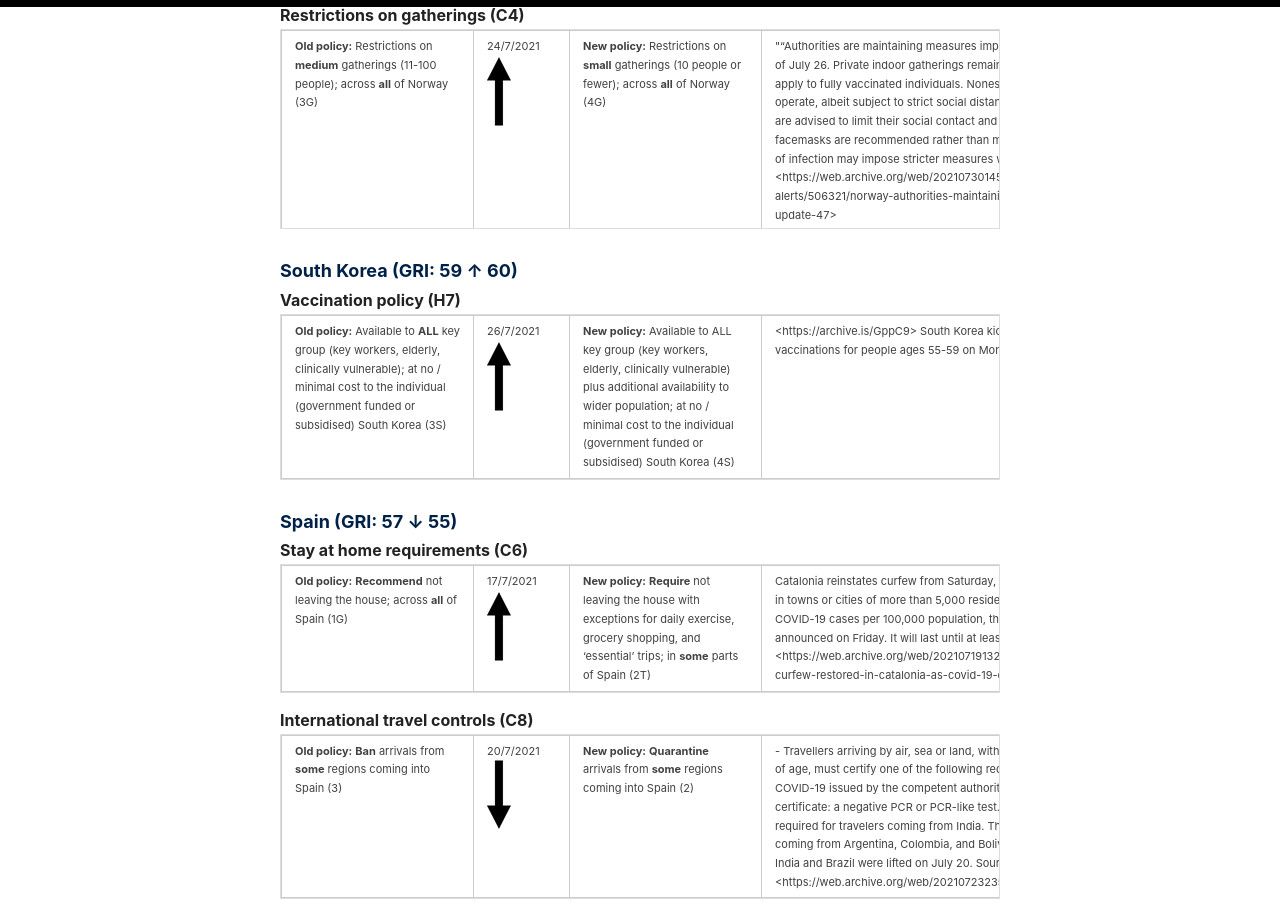
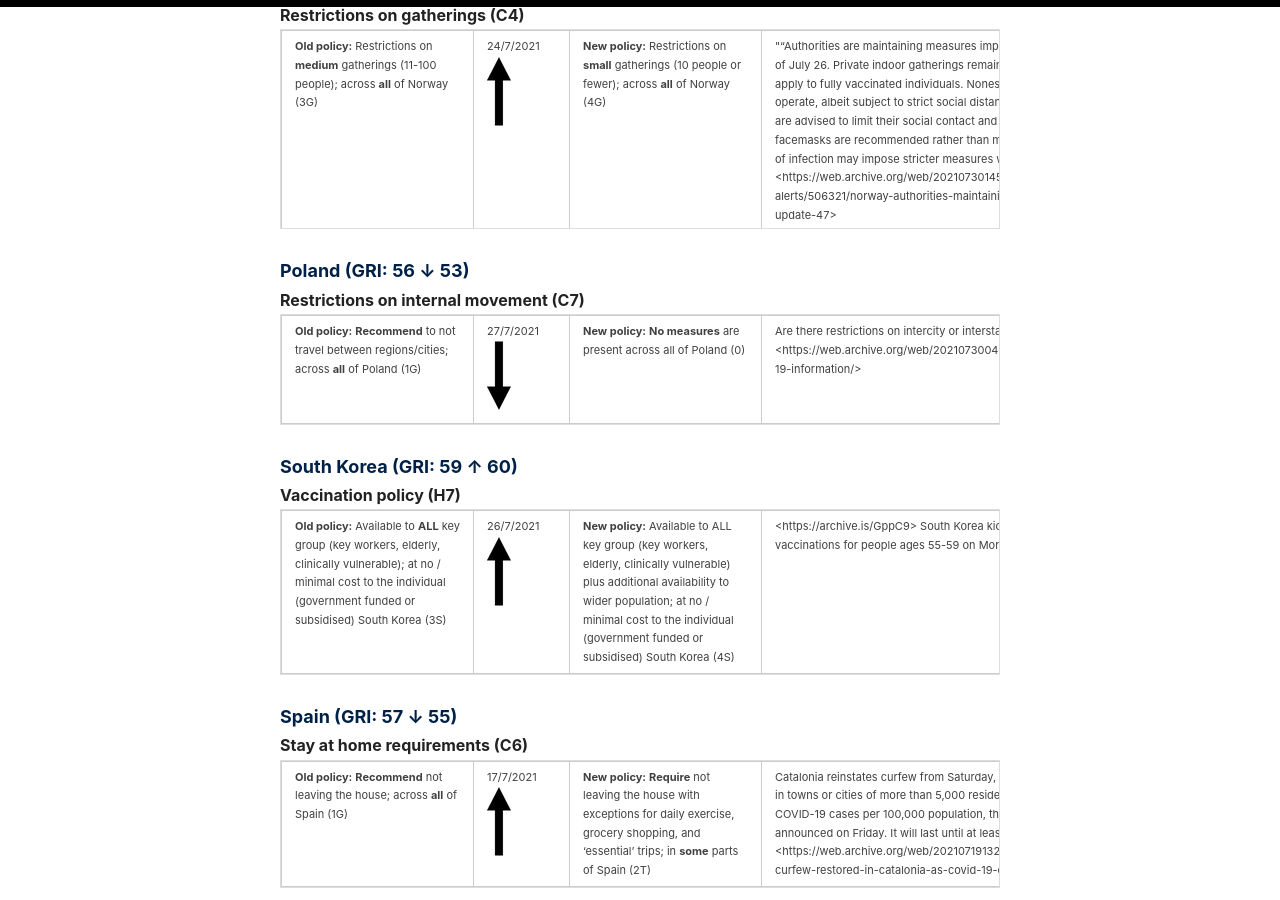
Before and after one commit to OxCGRT/oxcgrt.github.io, a Jekyll site: the page built from _pages/recent-changes.md, in a window 1280 px wide and 900 px high, scrolled down 8374 px. Built offline with Jekyll 4.4.1, drawn with Linux system fonts in a browser that asks for light colours.

Commit message:
Automated run of latest changes

```diff
--- a/_pages/recent-changes.md
+++ b/_pages/recent-changes.md
@@ -53,6 +53,7 @@ publication](https://doi.org/10.1038/s41562-021-01079-8).
 </div><div><a href="#kazakhstan-gri-53--48">Kazakhstan (GRI: 53 ↓ 48)</a>
 </div><div><a href="#monaco-gri-52--50">Monaco (GRI: 52 ↓ 50)</a>
 </div><div><a href="#netherlands-gri-52--48">Netherlands (GRI: 52 ↓ 48)</a>
+</div><div><a href="#poland-gri-56--53">Poland (GRI: 56 ↓ 53)</a>
 </div><div><a href="#spain-gri-57--55">Spain (GRI: 57 ↓ 55)</a>
 </div><div><a href="#switzerland-gri-54--54">Switzerland (GRI: 54 ↓ 54)</a>
 </div><div><a href="#united kingdom-gri-64--58">United Kingdom (GRI: 64 ↓ 58)</a>
@@ -2490,6 +2491,61 @@ measures within their jurisdictions.”"
 
 </div>
 
+### Poland (GRI: 56 ↓ 53)
+
+#### Restrictions on internal movement (C7)
+
+<div id="table-div">
+
+<div style="border: 1px solid #ddd; padding: 5px; overflow-x: scroll; width:100%; ">
+
+<table class="table" style="margin-left: auto; margin-right: auto;">
+
+<tbody>
+
+<tr>
+
+<td style="text-align:left;min-width: 2in; ">
+
+<b>Old policy:</b>
+
+<b>Recommend</b> to not travel between regions/cities; across <b>all</b>
+of Poland (1G)
+
+</td>
+
+<td style="text-align:left;min-width: 1in; color: grey80 !important;">
+
+27/7/2021
+<img src="../images/down-arrow.png">
+
+</td>
+
+<td style="text-align:left;min-width: 2in; ">
+
+<b>New policy:</b>
+
+<b>No measures</b> are present across all of Poland (0)
+
+</td>
+
+<td style="text-align:left;min-width: 4in; ">
+
+Are there restrictions on intercity or interstate travel? No
+<https://web.archive.org/web/20210730044030/https://pl.usembassy.gov/covid-19-information/>
+
+</td>
+
+</tr>
+
+</tbody>
+
+</table>
+
+</div>
+
+</div>
+
 ### South Korea (GRI: 59 ↑ 60)
 
 #### Vaccination policy (H7)
```
Also changed, not shown: images/changes-map.png.
